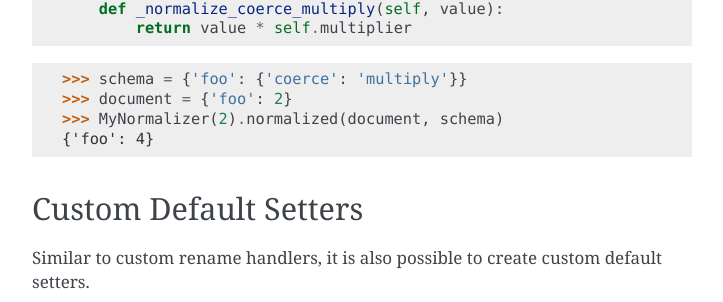
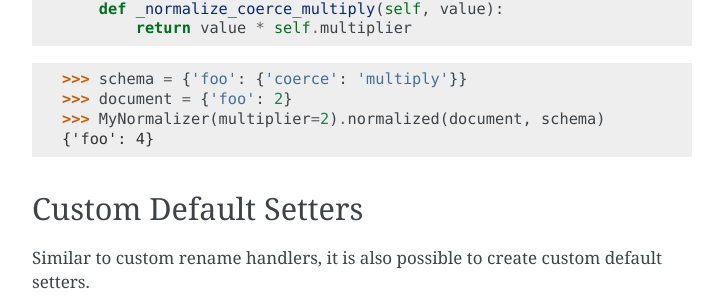
Before and after one commit to pyeve/cerberus, a Sphinx documentation site: the page built from docs/customize.rst, in a window 1280 px wide and 900 px high, scrolled down 3063 px. Shown: the part 150-452 px from the top of the window, without its empty margins (388-1111 px from the left). Built offline with Sphinx 7.4.7, drawn with Linux system fonts in a browser that asks for light colours; comment, search, counter and statistics services are not loaded; the version number is read from the project's files by our own code.

Commit message:
docs: Improves custom coercer exaple
not using a keyword argument would lead to errors when child
validators are employed.

Closes #854.

```diff
--- a/docs/customize.rst
+++ b/docs/customize.rst
@@ -171,7 +171,7 @@ a method as ``rename_handler``. The method name must be prefixed with
 
    >>> schema = {'foo': {'coerce': 'multiply'}}
    >>> document = {'foo': 2}
-   >>> MyNormalizer(2).normalized(document, schema)
+   >>> MyNormalizer(multiplier=2).normalized(document, schema)
    {'foo': 4}
 
 
```
